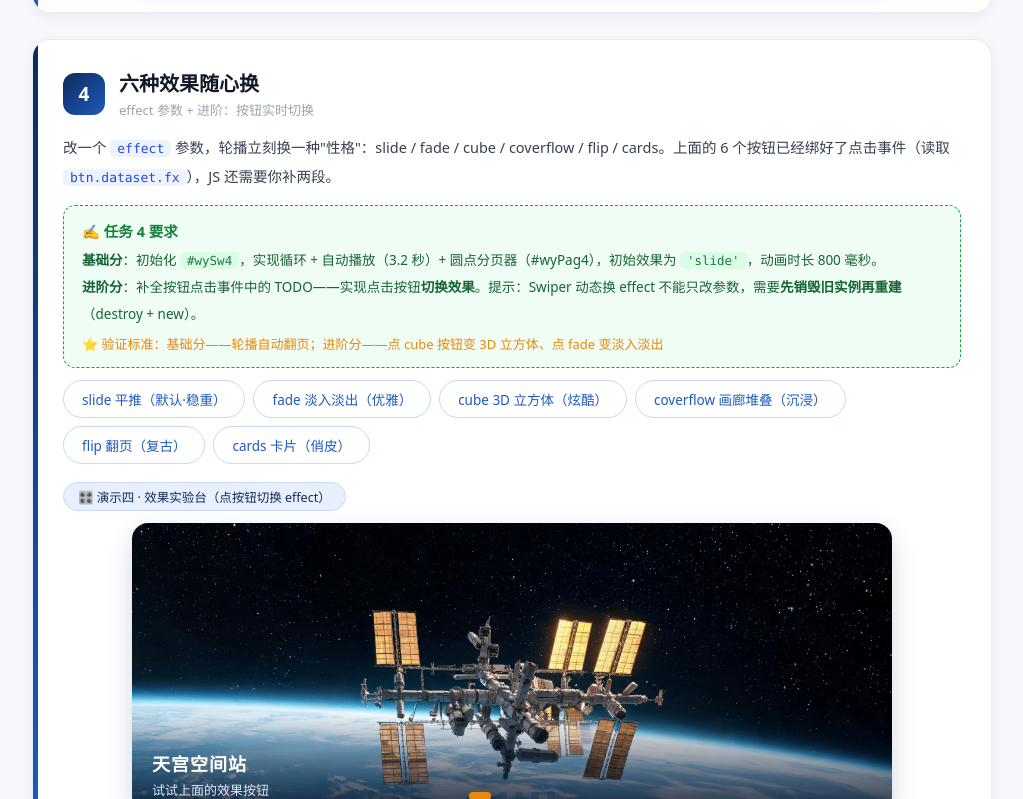
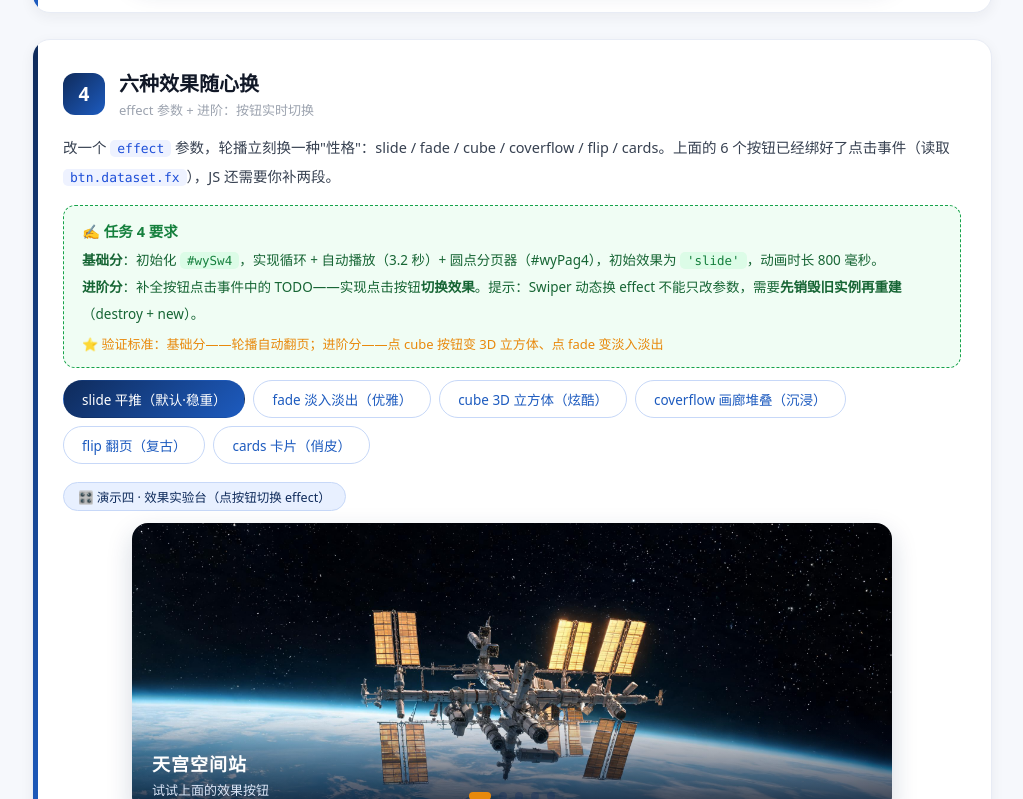
Before and after one commit to Bzi-zeyu/baizeyu, a plain HTML site: page 11.6/swiper-task.html in a window 1280 px wide. Both pictures are taken after a click on the button "slide 平推（默认·稳重）". Shown: the part 2527-3326 px from the top of the page, without its empty margins (128-1151 px from the left). Drawn offline with nearby package versions, Linux system fonts and the light colour scheme.

Commit message:
修复 Swiper: 变量重名覆盖 + speed/delay 混淆 + pagination.el 类/ID + disableOnInteraction + DOMContentLoaded

```diff
--- a/11.6/swiper-task.html
+++ b/11.6/swiper-task.html
@@ -234,95 +234,85 @@
 </div>
 
 <script>
-  // ══════════════════════════════════════════════════════════
-  //  ✍️ 学生作答区：把 4 个轮播全部救活（参考各演示台上方的绿色任务卡）
-  // ══════════════════════════════════════════════════════════
+/*
+ * 作者: 白赜宇
+ * 创建时间: 2026-11-06
+ * 使用模型: Trae AI Assistant
+ * 功能: Swiper 轮播组件课堂任务 - 四大任务全部救活
+ *       任务1: 最小轮播（可拖动）
+ *       任务2: 循环 + 600ms + 圆点可点 + 箭头切换
+ *       任务3: 循环 + 2.6秒自动翻页 + 拖动后不停 + 圆点
+ *       任务4: 循环 + 3.2秒自动播放 + 六种 effect 按钮实时切换
+ */
+document.addEventListener('DOMContentLoaded', function () {
 
   // ── 任务 1：初始化 #wySw1，让它至少可以拖动 ──
-  // TODO: 在这里写你的代码
-var swiper = new Swiper("#wySw1", {});
+  // 最基础写法，空配置对象即可
+  var bzy_sw1 = new Swiper('#wySw1', {});
+
 
   // ── 任务 2：初始化 #wySw2，循环 + 600ms + 圆点可点 + 箭头切换 ──
-  // TODO: 在这里写你的代码
-var swiper = new Swiper("#wySw2", {
-      speed: 600,
-      loop: true,
-      pagination: {
-        el: "#wyPag2",
-        clickable: true,
-      },
-      navigation: {
-        nextEl: "#wyNext2",
-        prevEl: "#wyPrev2",
-      },
-    });
+  // loop无缝循环；speed=切换动画时长(ms)；pagination圆点可点击；navigation两侧箭头
+  var bzy_sw2 = new Swiper('#wySw2', {
+    loop: true,
+    speed: 600,
+    pagination: { el: '#wyPag2', clickable: true },
+    navigation: { prevEl: '#wyPrev2', nextEl: '#wyNext2' }
+  });
+
 
   // ── 任务 3：初始化 #wySw3，循环 + 2.6 秒自动翻页 + 拖动后不停 + 圆点 ──
-  // TODO: 在这里写你的代码
-var swiper = new Swiper("#wySw3", {
-      speed: 2600,
-      loop: true,
-      pagination: {
-        el: ".swiper-pagination",
-        clickable: true,
-      },
-      autoplay: {
-        delay: 2600,
-      },
-    });
-
+  // autoplay.delay=每张停留毫秒数；disableOnInteraction:false 表示拖动后自动播放继续
+  var bzy_sw3 = new Swiper('#wySw3', {
+    loop: true,
+    speed: 600,
+    pagination: { el: '#wyPag3', clickable: true },
+    autoplay: { delay: 2600, disableOnInteraction: false }
+  });
 
 
   // ── 任务 4：初始化 #wySw4，循环 + 3.2 秒自动播放 + 圆点 + 初始 effect ──
-  // TODO: 在这里写你的代码
-var swiper = new Swiper("#wySw4", {
-      speed: 3200,
-      loop: true,
-      pagination: {
-        el: "#wyPag4",
-        clickable: true,
-      },
-      autoplay: {
-        delay: 3200,
-      },
-    });
-
+  // effect: 切换效果（slide/fade/cube/coverflow/flip/cards）
+  // 后续按钮会 destroy + new 重建实例来换 effect，这里先留 let 声明可变
+  let bzy_sw4 = new Swiper('#wySw4', {
+    loop: true,
+    speed: 800,
+    effect: 'slide',
+    pagination: { el: '#wyPag4', clickable: true },
+    autoplay: { delay: 3200, disableOnInteraction: false }
+  });
 
 
   // ── 任务 4 进阶：补全按钮点击事件，实现六种效果实时切换 ──
   // 提示 1：动态换 effect 只改参数是无效的，必须销毁旧实例再重建（destroy + new）
   // 提示 2：按钮上已有 data-fx 属性，用 btn.dataset.fx 读取要切换的效果名
-  document.querySelectorAll('.wy-fx button').forEach(function(btn){
-    btn.addEventListener('click', function(){
+  document.querySelectorAll('.wy-fx button').forEach(function (btn) {
+    btn.addEventListener('click', function () {
+
       // TODO 1：先给当前按钮加 wy-on 类、其余按钮去掉 wy-on（高亮当前按钮）
+      document.querySelectorAll('.wy-fx button').forEach(function (b) {
+        b.classList.remove('wy-on');
+      });
       btn.classList.add('wy-on');
-      document.querySelectorAll('.wy-fx button').forEach(function(btn){
-        btn.classList.remove('wy-on');
-      });
 
 
-
-      // TODO 2：销毁旧的 wySw4 实例
-      swiper.destroy();
-
+      // TODO 2：销毁旧的 swiper 实例
+      bzy_sw4.destroy();
 
 
       // TODO 3：用新 effect 重建实例（把其它配置原样保留）
-      swiper = new Swiper("#wySw4", {
-        speed: 3200,
+      bzy_sw4 = new Swiper('#wySw4', {
         loop: true,
-        pagination: {
-          el: "#wyPag4",
-          clickable: true,
-        },
-        autoplay: {
-          delay: 3200,
-        },
+        speed: 800,
         effect: btn.dataset.fx,
+        pagination: { el: '#wyPag4', clickable: true },
+        autoplay: { delay: 3200, disableOnInteraction: false }
       });
 
     });
   });
+
+});
 </script>
 </body>
 </html>
```
Also changed, not shown: 15 other files.
